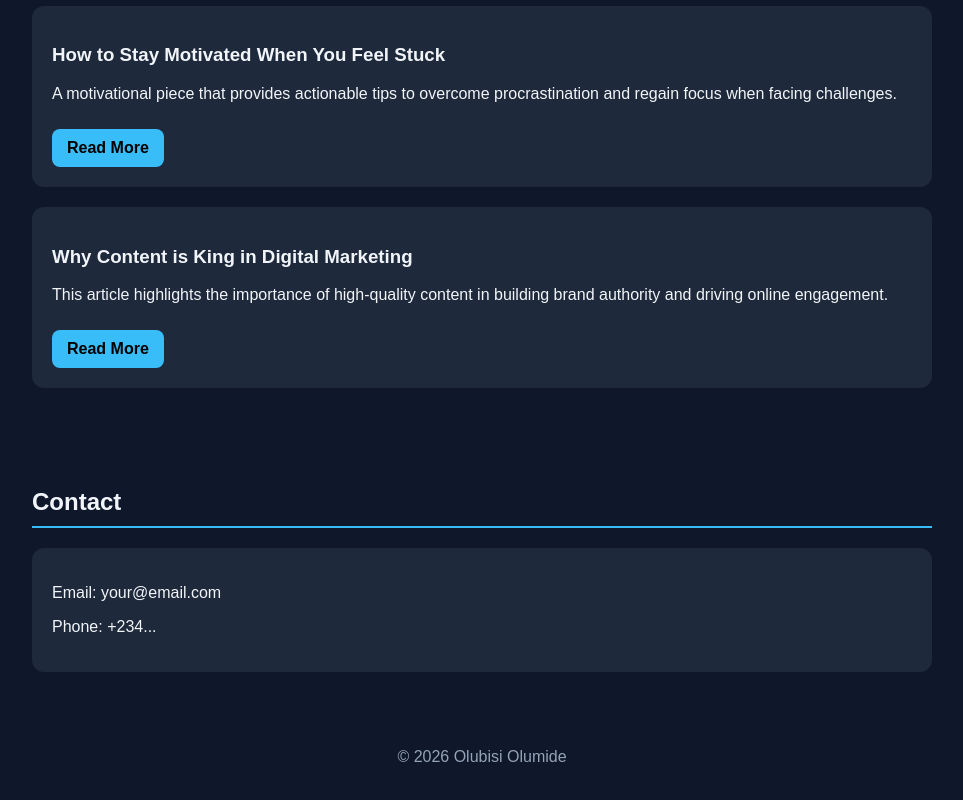
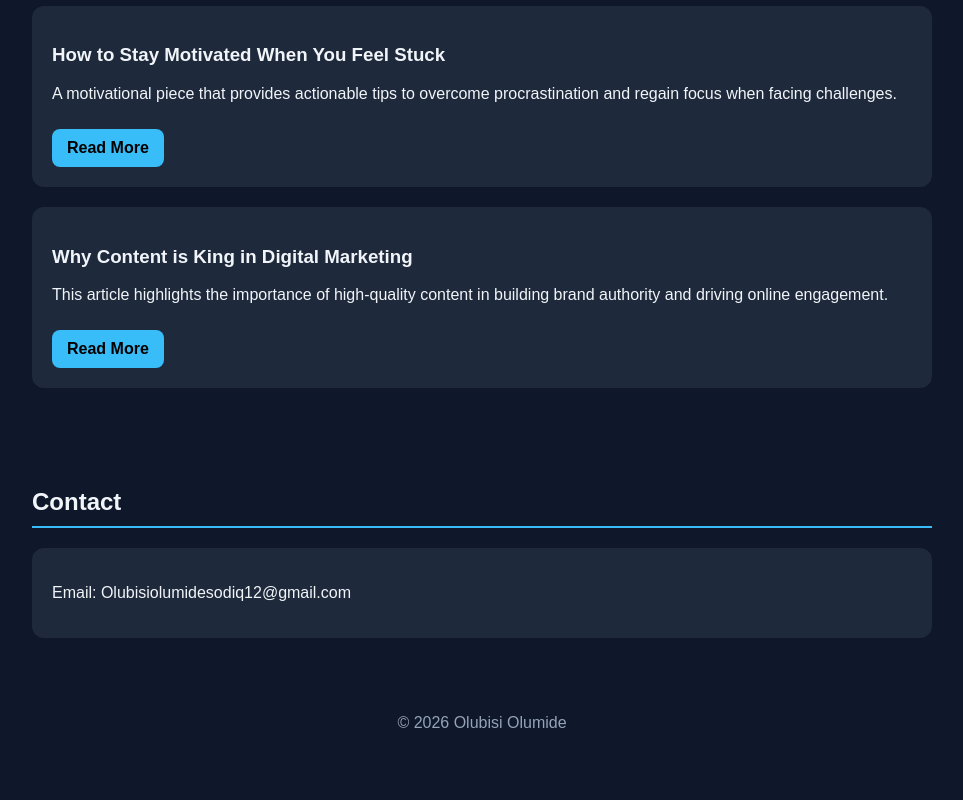
Before and after one commit to Olumide-commits/olumide-portfolio, a plain HTML site: page index.html in a window 1280 px wide. Shown: the part 1992-2792 px from the top of the page, without its empty margins (158-1121 px from the left). After the commit the page ends 2760 px from the top, so only its background shows below. Drawn offline with Linux system fonts and the light colour scheme.

Commit message:
Update index.html

```diff
--- a/index.html
+++ b/index.html
@@ -131,8 +131,7 @@
 <section>
   <h2>Contact</h2>
   <div class="card">
-    <p>Email: your@email.com</p>
-    <p>Phone: +234...</p>
+    <p>Email: Olubisiolumidesodiq12@gmail.com</p>
   </div>
 </section>
 
```
